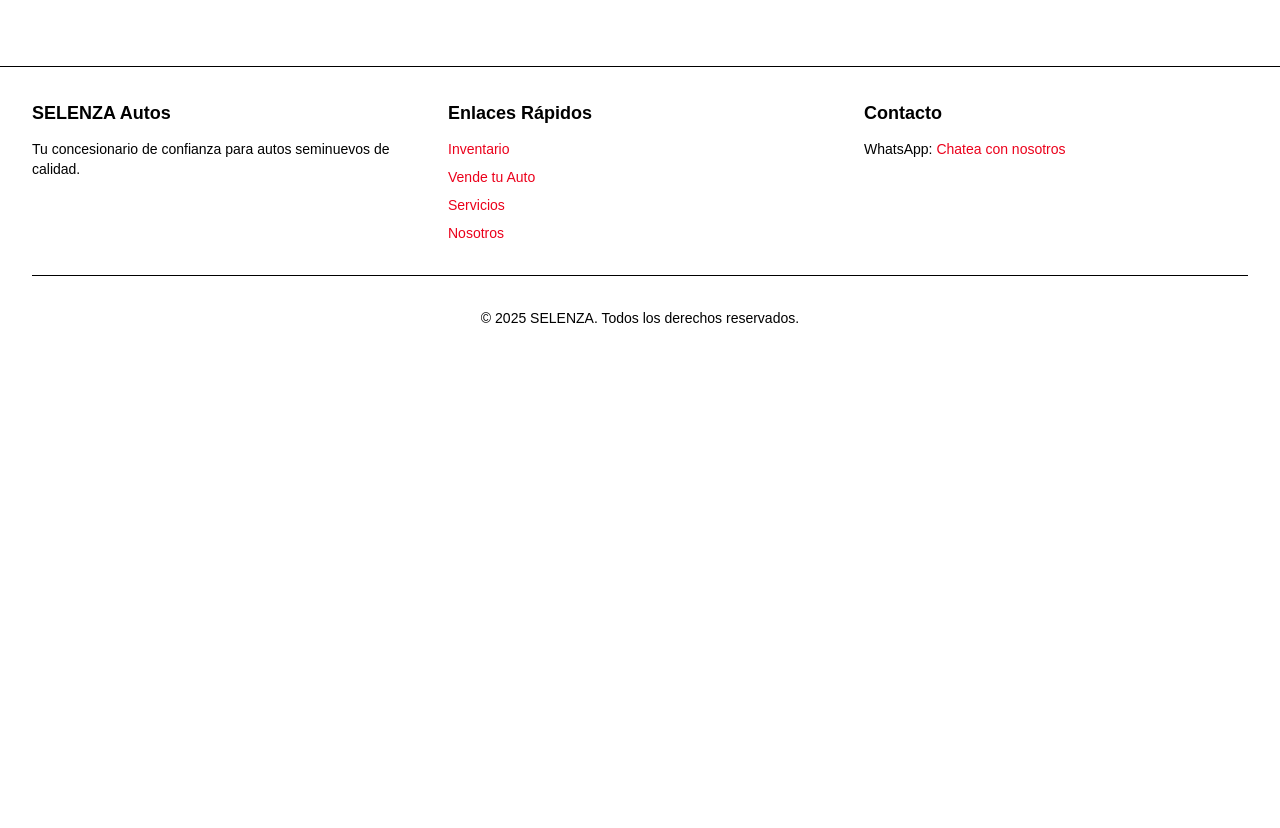
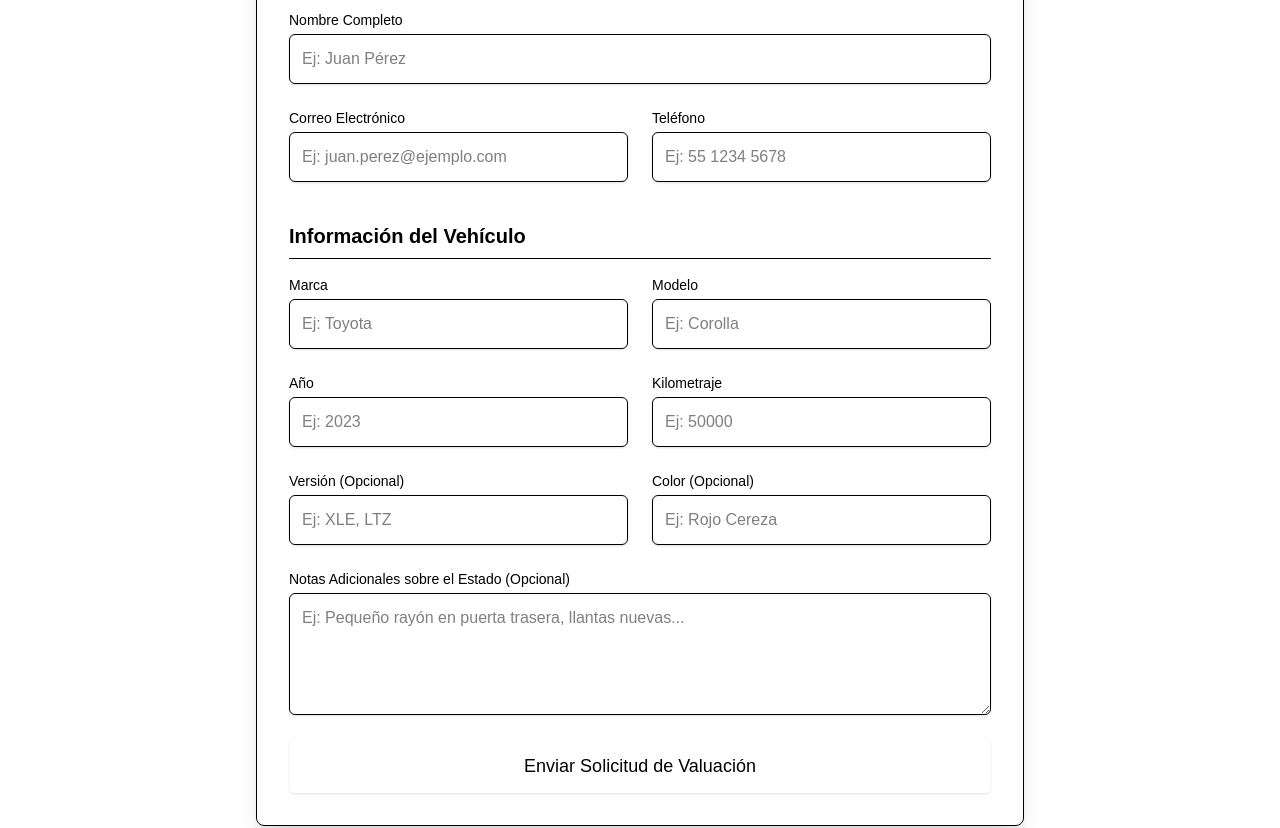
Before and after one commit to MarioAderman/carweb-SELENZA, a React (Vite) app in the folder frontend/: page /sell-car in a window 1280 px wide. Shown: the part 440-1268 px from the top of the page. Before the commit the page ends 800 px from the top, so only its background shows below. Built offline with nearby package versions, Linux system fonts and the light colour scheme.

Commit message:
added sell form for sellcar page

```diff
--- a/frontend/package.json
+++ b/frontend/package.json
@@ -14,6 +14,7 @@
     "axios": "^1.9.0",
     "react": "^19.1.0",
     "react-dom": "^19.1.0",
+    "react-hook-form": "^7.56.4",
     "react-router-dom": "^7.6.0"
   },
   "devDependencies": {
--- a/frontend/src/App.tsx
+++ b/frontend/src/App.tsx
@@ -1,4 +1,3 @@
-// frontend/src/App.tsx
 import { Routes, Route, Navigate } from 'react-router-dom';
 import { useSurveyContext } from './contexts/SurveyContext';
 
--- a/frontend/src/pages/SellCarPage.tsx
+++ b/frontend/src/pages/SellCarPage.tsx
@@ -1,20 +1,192 @@
-// frontend/src/pages/SellCarPage.tsx
-import React from 'react';
+import React, { useState } from 'react';
+import { useForm } from 'react-hook-form';
+import type { SubmitHandler } from 'react-hook-form';
+import type { ValuationRequest } from '../types/valuation.types';
+import { submitValuationRequest } from '../services/valuationService';
+import type { ValuationResponse } from '../services/valuationService';
 
 const SellCarPage: React.FC = () => {
+  const {
+    register,
+    handleSubmit,
+    reset,
+    formState: { errors, isSubmitting },
+  } = useForm<ValuationRequest>();
+
+  const [submissionStatus, setSubmissionStatus] = useState<{
+    message: string;
+    type: 'success' | 'error' | null;
+  }>({ message: '', type: null });
+
+  const onSubmit: SubmitHandler<ValuationRequest> = async (data) => {
+    setSubmissionStatus({ message: '', type: null });
+    try {
+      const response: ValuationResponse = await submitValuationRequest(data);
+      setSubmissionStatus({ message: response.message || '¡Solicitud enviada con éxito! Nos pondremos en contacto contigo pronto.', type: 'success' });
+      reset(); // Clear form fields
+    } catch (error: any) {
+      console.error(error);
+      setSubmissionStatus({
+        message: error.message || 'Error al enviar la solicitud. Por favor, inténtalo de nuevo.',
+        type: 'error',
+      });
+    }
+  };
+
+  const inputClass = "mt-1 block w-full p-3 bg-selenza-dark-gray border border-selenza-cool-gray rounded-md shadow-sm focus:ring-selenza-bright-red focus:border-selenza-bright-red text-selenza-white placeholder-selenza-medium-gray";
+  const labelClass = "block text-sm font-medium text-selenza-light-gray";
+  const errorClass = "mt-1 text-sm text-selenza-alert-red";
+
   return (
-    <div>
-      <h1 className="text-3xl font-bold text-selenza-bright-red mb-6">
-        Vende tu Auto con Nosotros
-      </h1>
-      <p className="text-selenza-medium-gray">
-        Información sobre el proceso de venta, beneficios y un formulario de contacto/valuación.
-      </p>
-      {/* Placeholder for selling process info, valuation form, CTA */}
-      <div className="mt-8 p-8 bg-selenza-dark-gray rounded-lg shadow">
-        <p className="text-center text-selenza-white">
-          [Contenedor para Información del Proceso, Formulario de Valuación/Contacto]
+    <div className="container mx-auto px-4 py-12 md:py-16">
+      <div className="max-w-3xl mx-auto">
+        <h1 className="text-4xl font-bold text-selenza-white mb-6 text-center">
+          Vende Tu Auto con SELENZA
+        </h1>
+        <p className="text-lg text-selenza-medium-gray mb-10 text-center">
+          ¿Buscas vender tu auto de forma rápida, segura y al mejor precio? En SELENZA, te ofrecemos una experiencia transparente y sin complicaciones. Completa el siguiente formulario y uno de nuestros asesores se pondrá en contacto contigo.
         </p>
+
+        <form onSubmit={handleSubmit(onSubmit)} className="space-y-6 bg-selenza-black p-6 sm:p-8 rounded-lg shadow-xl border border-selenza-dark-gray">
+          {/* Contact Information */}
+          <h2 className="text-xl font-semibold text-selenza-white border-b border-selenza-dark-gray pb-2 mb-4">Información de Contacto</h2>
+          <div>
+            <label htmlFor="fullName" className={labelClass}>Nombre Completo</label>
+            <input
+              id="fullName"
+              type="text"
+              {...register('fullName', { required: 'Tu nombre completo es requerido' })}
+              className={inputClass}
+              placeholder="Ej: Juan Pérez"
+            />
+            {errors.fullName && <p className={errorClass}>{errors.fullName.message}</p>}
+          </div>
+
+          <div className="grid grid-cols-1 md:grid-cols-2 gap-6">
+            <div>
+              <label htmlFor="email" className={labelClass}>Correo Electrónico</label>
+              <input
+                id="email"
+                type="email"
+                {...register('email', {
+                  required: 'Tu correo es requerido',
+                  pattern: {
+                    value: /^[A-Z0-9._%+-]+@[A-Z0-9.-]+\.[A-Z]{2,}$/i,
+                    message: 'Correo electrónico inválido',
+                  },
+                })}
+                className={inputClass}
+                placeholder="Ej: juan.perez@ejemplo.com"
+              />
+              {errors.email && <p className={errorClass}>{errors.email.message}</p>}
+            </div>
+            <div>
+              <label htmlFor="phone" className={labelClass}>Teléfono</label>
+              <input
+                id="phone"
+                type="tel"
+                {...register('phone', { required: 'Tu teléfono es requerido' })}
+                className={inputClass}
+                placeholder="Ej: 55 1234 5678"
+              />
+              {errors.phone && <p className={errorClass}>{errors.phone.message}</p>}
+            </div>
+          </div>
+
+          {/* Vehicle Information */}
+          <h2 className="text-xl font-semibold text-selenza-white border-b border-selenza-dark-gray pb-2 mb-4 pt-4">Información del Vehículo</h2>
+          <div className="grid grid-cols-1 md:grid-cols-2 gap-6">
+            <div>
+              <label htmlFor="brand" className={labelClass}>Marca</label>
+              <input id="brand" type="text" {...register('brand', { required: 'La marca es requerida' })} className={inputClass} placeholder="Ej: Toyota"/>
+              {errors.brand && <p className={errorClass}>{errors.brand.message}</p>}
+            </div>
+            <div>
+              <label htmlFor="model" className={labelClass}>Modelo</label>
+              <input id="model" type="text" {...register('model', { required: 'El modelo es requerido' })} className={inputClass} placeholder="Ej: Corolla"/>
+              {errors.model && <p className={errorClass}>{errors.model.message}</p>}
+            </div>
+          </div>
+
+          <div className="grid grid-cols-1 md:grid-cols-2 gap-6">
+            <div>
+              <label htmlFor="year" className={labelClass}>Año</label>
+              <input
+                id="year"
+                type="number"
+                {...register('year', {
+                  required: 'El año es requerido',
+                  min: { value: 1980, message: 'Año inválido' },
+                  max: { value: new Date().getFullYear() + 1, message: 'Año inválido' },
+                })}
+                className={inputClass}
+                placeholder={`Ej: ${new Date().getFullYear() - 2}`}
+              />
+              {errors.year && <p className={errorClass}>{errors.year.message}</p>}
+            </div>
+            <div>
+              <label htmlFor="mileage" className={labelClass}>Kilometraje</label>
+              <input
+                id="mileage"
+                type="number"
+                {...register('mileage', {
+                  required: 'El kilometraje es requerido',
+                  min: { value: 0, message: 'Kilometraje inválido' },
+                })}
+                className={inputClass}
+                placeholder="Ej: 50000"
+              />
+              {errors.mileage && <p className={errorClass}>{errors.mileage.message}</p>}
+            </div>
+          </div>
+
+          <div className="grid grid-cols-1 md:grid-cols-2 gap-6">
+            <div>
+              <label htmlFor="version" className={labelClass}>Versión (Opcional)</label>
+              <input id="version" type="text" {...register('version')} className={inputClass} placeholder="Ej: XLE, LTZ"/>
+            </div>
+            <div>
+              <label htmlFor="color" className={labelClass}>Color (Opcional)</label>
+              <input id="color" type="text" {...register('color')} className={inputClass} placeholder="Ej: Rojo Cereza"/>
+            </div>
+          </div>
+
+          <div>
+            <label htmlFor="conditionNotes" className={labelClass}>
+              Notas Adicionales sobre el Estado (Opcional)
+            </label>
+            <textarea
+              id="conditionNotes"
+              {...register('conditionNotes')}
+              rows={4}
+              className={inputClass}
+              placeholder="Ej: Pequeño rayón en puerta trasera, llantas nuevas..."
+            />
+          </div>
+
+          {/* Submission Status */}
+          {submissionStatus.type && (
+            <div
+              className={`p-4 rounded-md text-sm ${
+                submissionStatus.type === 'success'
+                  ? 'bg-green-100 border border-green-400 text-green-700'
+                  : 'bg-red-100 border border-red-400 text-red-700' // Use selenza-alert-red if defined
+              }`}
+            >
+              {submissionStatus.message}
+            </div>
+          )}
+
+          <div>
+            <button
+              type="submit"
+              disabled={isSubmitting}
+              className="w-full flex justify-center py-3 px-4 border border-transparent rounded-md shadow-sm text-lg font-medium text-selenza-white bg-selenza-bright-red hover:bg-selenza-pure-red focus:outline-none focus:ring-2 focus:ring-offset-2 focus:ring-offset-selenza-black focus:ring-selenza-bright-red disabled:opacity-50 transition-colors"
+            >
+              {isSubmitting ? 'Enviando Solicitud...' : 'Enviar Solicitud de Valuación'}
+            </button>
+          </div>
+        </form>
       </div>
     </div>
   );
```
Also changed, not shown: 1 other file (tests, documents, lock files or other folders).
